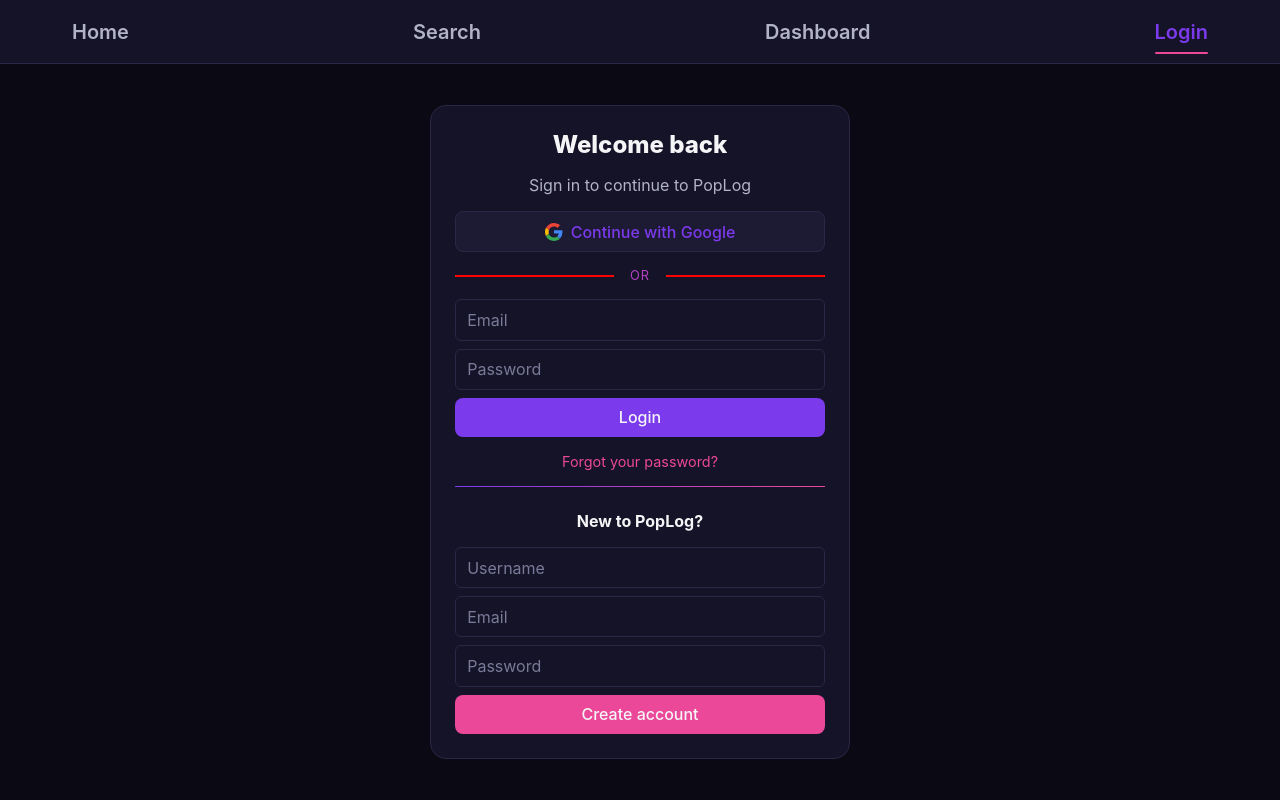
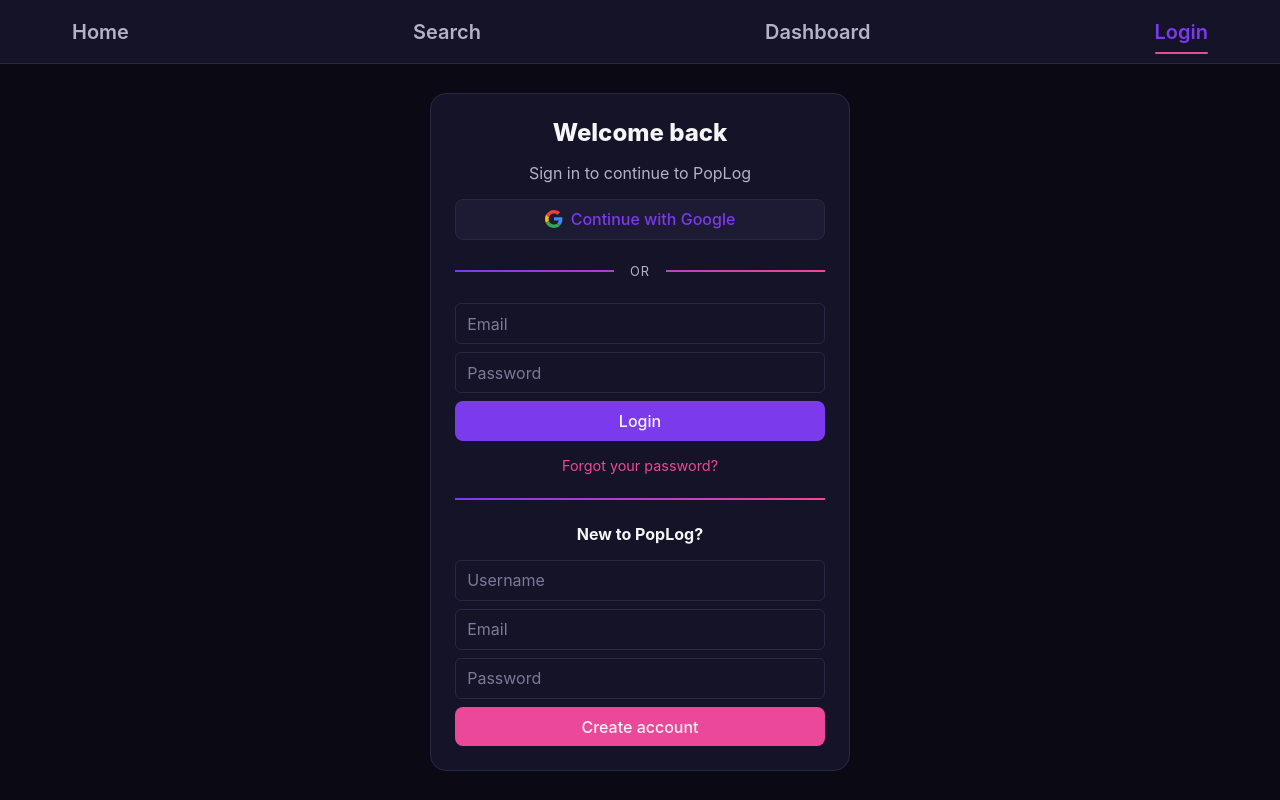
Before and after one commit to nerdboy626/poplogApp, a React (Vite) app in the folder popLog-app/: page /login in a window 1280 px wide. Built offline with nearby package versions, Linux system fonts and the light colour scheme.

Commit message:
style(client): unify stylings for dividers

```diff
--- a/popLog-app/src/components/MediaDetails.css
+++ b/popLog-app/src/components/MediaDetails.css
@@ -178,13 +178,6 @@
 }
 
 .rp-header > hr {
-  border: none;
-  height: 2px;
-  background: linear-gradient(
-    to right,
-    var(--brand-primary),
-    var(--brand-accent)
-  );
   margin: 0.5rem 0;
 }
 
--- a/popLog-app/src/components/MediaDetails.jsx
+++ b/popLog-app/src/components/MediaDetails.jsx
@@ -244,7 +244,7 @@
       <div className="right-panel">
         <div className="rp-header">
           <h1>{titleYear}</h1>
-          <hr></hr>
+          <hr className="gradient-divider"></hr>
           {mediaInfo?.creators && (
             <h2>
               {creatorLabel} {mediaInfo.creators}
--- a/popLog-app/src/pages/Dashboard.css
+++ b/popLog-app/src/pages/Dashboard.css
@@ -22,18 +22,6 @@
   margin-top: 0.5rem;
   color: var(--text-muted);
   font-size: var(--font-size-small);
-}
-
-.soft-divider {
-  /* height: 1px;
-  background-color: var(--border-subtle); */
-  border: none;
-  height: 2px;
-  background: linear-gradient(
-    to right,
-    var(--brand-primary),
-    var(--brand-accent)
-  );
 }
 
 .dashboard-controls {
--- a/popLog-app/src/pages/Dashboard.jsx
+++ b/popLog-app/src/pages/Dashboard.jsx
@@ -77,7 +77,7 @@
           Track, revisit, and edit your media journal
         </p>
       </div>
-      <hr className="soft-divider" />
+      <hr className="gradient-divider" />
       <div className="dashboard-controls">
         <label>View Entries by:</label>
 
--- a/popLog-app/src/pages/Home.css
+++ b/popLog-app/src/pages/Home.css
@@ -19,14 +19,3 @@
   letter-spacing: 0.05rem;
   color: var(--text-secondary);
 }
-.soft-divider {
-  border: none;
-  /* height: 1px;
-  background-color: var(--border-subtle); */
-  height: 2px;
-  background: linear-gradient(
-    to right,
-    var(--brand-primary),
-    var(--brand-accent)
-  );
-}
--- a/popLog-app/src/pages/Home.jsx
+++ b/popLog-app/src/pages/Home.jsx
@@ -8,7 +8,7 @@
   return (
     <div className="homepage">
       <Greeting />
-      <hr className="soft-divider" />
+      <hr className="gradient-divider" />
       <main className="trending-displays">
         <h3>Movies</h3>
         {trendingTitles.movies.length > 0 && (
--- a/popLog-app/src/pages/Login.css
+++ b/popLog-app/src/pages/Login.css
@@ -63,54 +63,40 @@
   height: 18px;
 }
 
-/* .divider {
+.divider {
+  position: relative;
   display: flex;
   align-items: center;
-  gap: 1rem;
-  color: var(--text-muted);
+  justify-content: center;
   font-size: 0.8rem;
   text-transform: uppercase;
   letter-spacing: 1px;
+  width: 100%;
+  margin: 0.5rem 0;
+  /* border: 1px solid red; */
 }
 
-.divider::before,
-.divider::after {
+.divider::before {
   content: "";
-  flex: 1;
+  position: absolute;
+  left: 0;
+  right: 0;
   height: 2px;
-  background-color: var(--border-subtle);
-} */
-
-.divider {
-  display: flex;
-  align-items: center;
-  gap: 1rem;
-  font-size: 0.8rem;
-  text-transform: uppercase;
-  letter-spacing: 1px;
-
+  top: 50%;
+  transform: translateY(-50%);
   background: linear-gradient(
-    135deg,
+    to right,
     var(--brand-primary),
     var(--brand-accent)
   );
-  background-clip: text;
-  -webkit-background-clip: text;
-  -webkit-text-fill-color: transparent;
+  z-index: 0;
 }
 
-.divider::before,
-.divider::after {
-  content: "";
-  flex: 1;
-  height: 2px;
-  background-color: red;
-}
-
-.soft-divider {
-  border: none;
-  height: 1px;
-  background-color: var(--border-subtle);
+.divider span {
+  padding: 0 1rem;
+  background: var(--bg-surface);
+  z-index: 1;
+  color: var(--text-secondary);
 }
 
 .forgot-link {
@@ -120,9 +106,13 @@
   align-self: center;
 }
 
+.login-card > hr {
+  margin: 0.5rem 0;
+}
+
 .signup-title {
   text-align: center;
-  margin-top: 0.5rem;
+  /* margin-top: 0.5rem; */
 }
 
 .error-text {
--- a/popLog-app/src/pages/Login.jsx
+++ b/popLog-app/src/pages/Login.jsx
@@ -139,7 +139,7 @@
           Forgot your password?
         </Link>
 
-        <hr className="soft-divider" />
+        <hr className="gradient-divider" />
 
         <h4 className="signup-title">New to PopLog?</h4>
 
--- a/popLog-app/src/styles/globals.css
+++ b/popLog-app/src/styles/globals.css
@@ -221,3 +221,22 @@
   -webkit-text-fill-color: var(--text-primary);
   transition: background-color 5000s ease-in-out 0s;
 }
+
+/* Dividers */
+.gradient-divider {
+  border: none;
+  /* height: 1px;
+  background-color: var(--border-subtle); */
+  height: 2px;
+  background: linear-gradient(
+    to right,
+    var(--brand-primary),
+    var(--brand-accent)
+  );
+}
+
+.soft-divider {
+  border: none;
+  height: 2px;
+  background-color: var(--border-subtle);
+}
```
